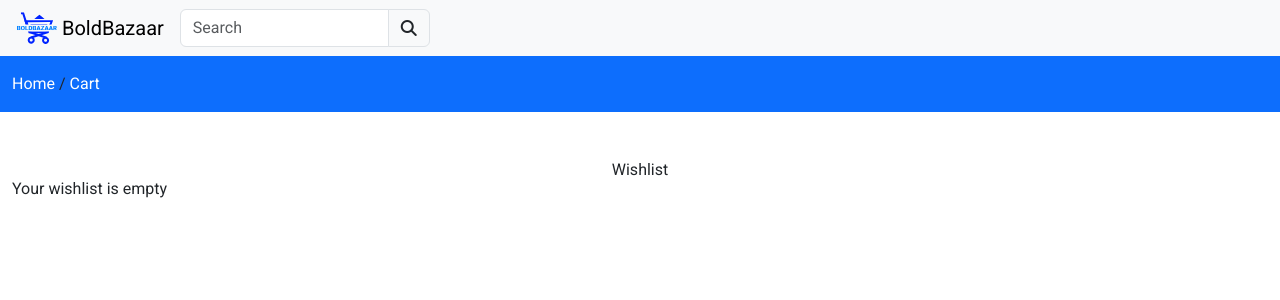
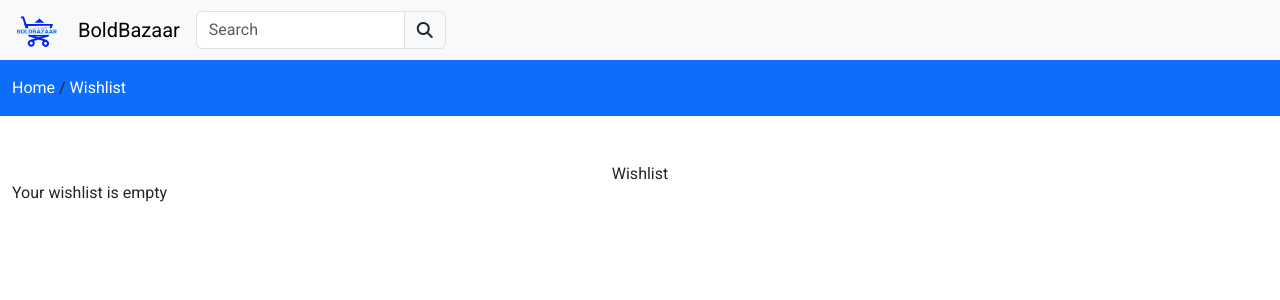
Before and after one commit to Gyanaranjan-934/Boldbazaar, a Django app: page /wishlist/ in a window 1280 px wide. Shown: the top 300 px of the page. Run offline with Django 4.2, Linux system fonts and the light colour scheme; the visitor is signed in with stand-in values (Sample User, id 1); data that the repository does not hold is empty; some libraries are stand-ins or nearby versions.

Commit message:
ui changes

```diff
--- a/store/templates/store/inc/navbar.html
+++ b/store/templates/store/inc/navbar.html
@@ -1,7 +1,7 @@
 {% load static %}
 <nav class="navbar navbar-expand-lg bg-body-tertiary sticky-top">
     <div class="container">
-      <img src="{% static '/images/logo-no-background.svg' %}" alt="Logo" width="50" height="50" class="d-inline-block align-text-top">
+      <a class="navbar-brand" href="{% url 'home' %}"><img src="{% static '/images/logo-no-background.svg' %}" alt="Logo" width="50" height="50" class="d-inline-block align-text-top"></a>
       <a class="navbar-brand" href="{% url 'home' %}">BoldBazaar</a>
       <button class="navbar-toggler" type="button" data-bs-toggle="collapse" data-bs-target="#navbarNav" aria-controls="navbarNav" aria-expanded="false" aria-label="Toggle navigation">
         <span class="navbar-toggler-icon"></span>
--- a/store/templates/store/index.html
+++ b/store/templates/store/index.html
@@ -129,7 +129,7 @@
     {% endif %}
 
     {% if new_products %}
-    <div class="container">
+    <div class="container my-3">
         <div class="row">
             <div class="col-md-15">
                 <h1>Just Arrived</h1>
--- a/store/templates/store/wishListView.html
+++ b/store/templates/store/wishListView.html
@@ -4,7 +4,7 @@
 <div class="py-3 bg-primary">
     <div class="container">
         <a class="text-white" href="{% url 'home' %}">Home</a> /
-        <a class="text-white" href="{% url 'viewCart' %}">Cart</a>
+        <a class="text-white" href="{% url 'viewWishList' %}">Wishlist</a>
     </div>
 </div>
 
```
